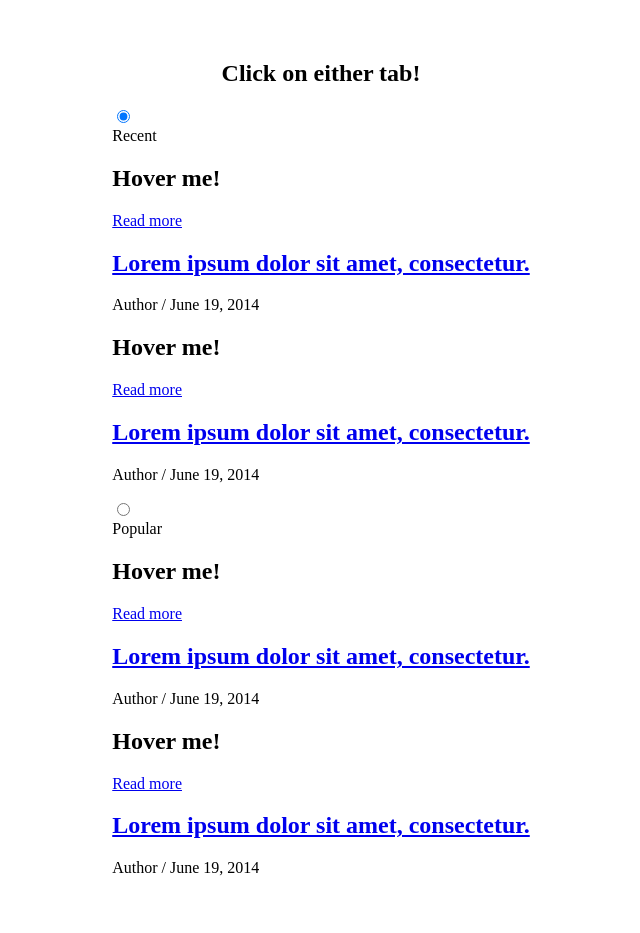
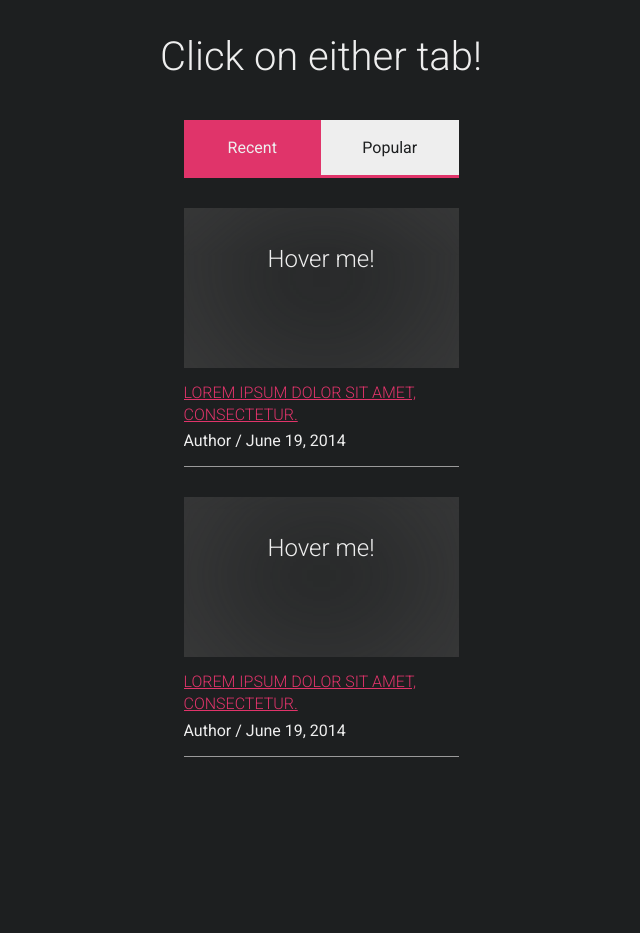
Before and after one commit to CesarObedFL/courses_and_resources, a PHP site: page /cards/popular_and_recent_post/index.html in a window 1280 px wide. Shown: the whole page, without its empty margins (319-959 px from the left). After the commit the page ends 757 px from the top, so only its background shows below. Run offline with PHP 8.4, Linux system fonts and the light colour scheme.

Commit message:
[ADD] resources; css cards: popular_and_recent_cards style

```diff
--- a/resources/css/cards/popular_and_recent_post/css/styles.css
+++ b/resources/css/cards/popular_and_recent_post/css/styles.css
@@ -1,11 +1,255 @@
+/* GENERAL RULES (REQUIRED) */
+* {
+    box-sizing: border-box;
+    transition: all 0.3s;
+    -webkit-transition: all 0.3s;
+    color: #1d1f20;
+    font-family: 'Roboto', sans-serif;
+}
 
+.display-none {
+    display: none;
+}
+
+/* GENERAL RULES (OPTIONAL) */
 body {
-    min-height: 100vh;
-    background: #ffffff;
-    display: flex;
-    align-items: center;
-    flex-direction: column;
-    padding-top: 2rem;
-    padding-bottom: 2rem;
-    box-sizing: border-box;
+    margin: 0;
+    background-color: #1d1f20;
 }
+
+h2 {
+    font-weight: 300;
+}
+
+.title-text {
+    text-align: center;
+    font-size: 40px;
+    color: #EEE;
+}
+
+.sidebar-tabs-menu-1 {
+    position: relative;
+    margin: 40px auto;
+    width: 275px;
+}
+
+/* TAB RULES */
+.sidebar-tabs-menu-1 .tab {
+    position: relative;
+    float: left;
+    margin-bottom: -300%;
+}
+
+.sidebar-tabs-menu-1 .tab .title {
+    cursor: pointer;
+    position: absolute;
+    padding: 18px 10px;
+    background-color: #EEE;
+    border-bottom: 3px solid #E0346A;
+    width: 50%;
+    z-index: 1;
+    text-align: center;
+}
+
+.sidebar-tabs-menu-1 .tab .title.not-first {
+    right: 0;
+}
+
+/* CHANGE TABS */
+.sidebar-tabs-menu-1 input[type="radio"]:checked~.title {
+    background-color: #E0346A;
+    color: #EEE;
+}
+
+.sidebar-tabs-menu-1 input[type="radio"]:checked~.reveal .lay-frame div {
+    transform: translateX(0px);
+    -webkit-transform: translateX(0px);
+    opacity: 1;
+    z-index: 1;
+}
+
+.sidebar-tabs-menu-1 input[type="radio"]:checked~.reveal .text-frame div {
+    transform: translateX(0px);
+    -webkit-transform: translateX(0px);
+    opacity: 1;
+    z-index: 1;
+}
+
+/* REVEALED RULES */
+.sidebar-tabs-menu-1 .reveal {
+    margin: 58px 0 0 0;
+    overflow: hidden;
+}
+
+/* LAY RULES */
+.sidebar-tabs-menu-1 .reveal .lay-frame {
+    position: relative;
+    float: left;
+    cursor: pointer;
+    overflow: hidden;
+    margin-top: 30px;
+    margin-bottom: 20px;
+    width: 100%;
+    height: 160px;
+}
+
+.sidebar-tabs-menu-1 .reveal .lay-frame div {
+    opacity: 0;
+    z-index: 0;
+    transform: translateX(200%);
+    -webkit-transform: translateX(200%);
+}
+
+.sidebar-tabs-menu-1 .reveal .underlay {
+    position: relative;
+    float: left;
+    width: 100%;
+    height: 100%;
+    box-shadow: 0 0 160px #444 inset;
+}
+
+.sidebar-tabs-menu-1 .reveal .underlay h2 {
+    text-align: center;
+    color: #EEE;
+    line-height: 62px;
+}
+
+.sidebar-tabs-menu-1 .reveal .overlay {
+    position: relative;
+    width: 100%;
+    height: 100%;
+    color: #EEE;
+    background-color: rgba(0, 0, 0, 0.35);
+    z-index: 1;
+    top: 100%;
+    opacity: 0;
+}
+
+/* LAY HOVER RULES */
+.sidebar-tabs-menu-1 .reveal .underlay:hover+.overlay {
+    opacity: 1;
+    top: 0;
+}
+
+.sidebar-tabs-menu-1 .reveal .overlay:hover {
+    opacity: 1;
+    top: 0;
+}
+
+/* READ MORE RULES */
+.sidebar-tabs-menu-1 .reveal .overlay .readMore {
+    position: absolute;
+    bottom: 0;
+    right: 0;
+    padding: 14px 10px 15px;
+    font-size: 22px;
+    width: 100%;
+    border-top: 1px solid #999;
+    background-color: rgba(0, 0, 0, 0.6);
+    color: #fff;
+    font-weight: 300;
+}
+
+.sidebar-tabs-menu-1 .reveal .overlay .readMore>a {
+    float: left;
+    width: 100%;
+    color: #EEE;
+    text-decoration: none;
+}
+
+.sidebar-tabs-menu-1 .reveal .overlay .readMore:hover {
+    background-color: rgba(224, 52, 106, 0.7);
+}
+
+.sidebar-tabs-menu-1 .reveal .overlay .readMore:hover .arrow {
+    cursor: pointer;
+    border-color: transparent;
+    border-width: 0;
+}
+
+.sidebar-tabs-menu-1 .reveal .overlay .readMore:hover .arrow .arrow-mask {
+    left: -15px;
+    top: -29px;
+}
+
+/* ARROW RULES */
+.sidebar-tabs-menu-1 .reveal .overlay .arrow {
+    border: 4px solid #DADADA;
+    border-radius: 100%;
+    width: 40px;
+    height: 40px;
+    position: absolute;
+    right: 20px;
+    bottom: 9px;
+}
+
+.sidebar-tabs-menu-1 .reveal .overlay .arrow .arrow-mask {
+    position: relative;
+    top: -33px;
+    left: -32px;
+    border: 21px solid transparent;
+}
+
+.sidebar-tabs-menu-1 .reveal .overlay .arrow .arrow-mask:before {
+    content: '';
+    position: relative;
+    float: left;
+    top: 16px;
+    left: 28px;
+    width: 4px;
+    height: 16px;
+    background-color: #DADADA;
+    transform: rotate(-45deg);
+    -webkit-transform: rotate(-45deg);
+}
+
+.sidebar-tabs-menu-1 .reveal .overlay .arrow .arrow-mask:after {
+    content: '';
+    position: relative;
+    float: left;
+    top: 9px;
+    left: 28px;
+    width: 4px;
+    height: 16px;
+    background-color: #DADADA;
+    transform: rotate(45deg);
+    -webkit-transform: rotate(45deg);
+}
+
+/* UNDERTEXT RULES */
+.sidebar-tabs-menu-1 .reveal .text-frame div {
+    position: relative;
+    float: left;
+    width: 100%;
+    opacity: 0;
+    z-index: 0;
+    transform: translateX(-300%);
+    -webkit-transform: translateX(-300%);
+}
+
+.sidebar-tabs-menu-1 .reveal .text-frame h2 {
+    cursor: pointer;
+    margin-top: -8px;
+    margin-bottom: -8px;
+    line-height: 0.9;
+}
+
+.sidebar-tabs-menu-1 .reveal .text-frame h2 a {
+    font-size: 16px;
+    font-weight: 300;
+    text-transform: uppercase;
+    color: #E0346A;
+}
+
+.sidebar-tabs-menu-1 .reveal .text-frame h2 a:hover {
+    color: rgba(224, 52, 106, 0.75);
+}
+
+.sidebar-tabs-menu-1 .reveal .text-frame p {
+    cursor: auto;
+    color: #EEE;
+}
+
+.sidebar-tabs-menu-1 .reveal .text-frame .border-bottom {
+    border-bottom: 1px solid #9a9a9a;
+}
--- a/resources/css/cards/popular_and_recent_post/index.html
+++ b/resources/css/cards/popular_and_recent_post/index.html
@@ -6,7 +6,7 @@
     <meta charset="utf-8">
     <meta name="viewport" content="width=device-width, initial-scale=1">
 
-    <title>Ejemplo de </title>
+    <title>Ejemplo de Post Cards</title>
 
     <link href='https://fonts.googleapis.com/css?family=Roboto:400,300' rel='stylesheet' type='text/css'>
 
```
